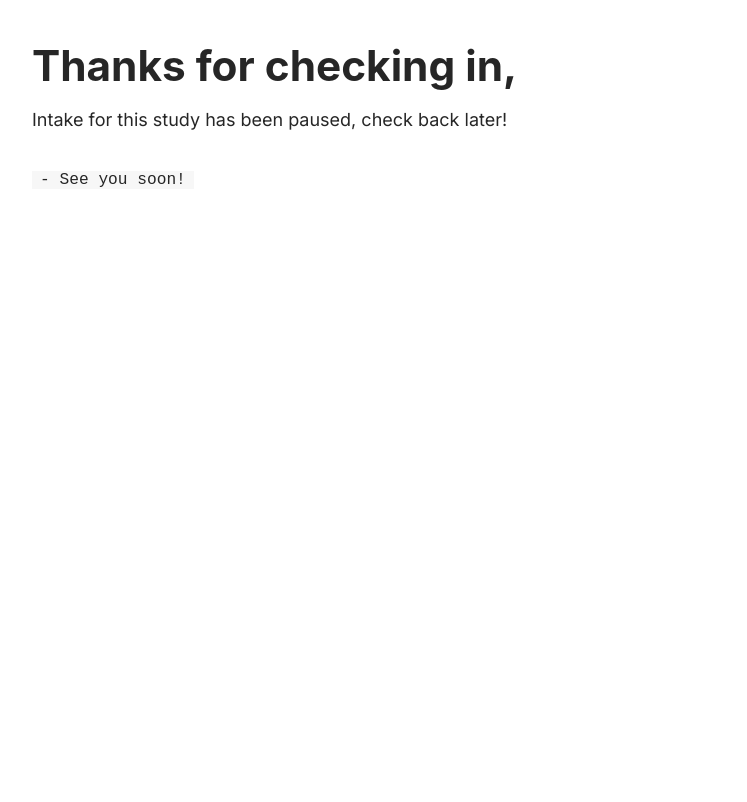
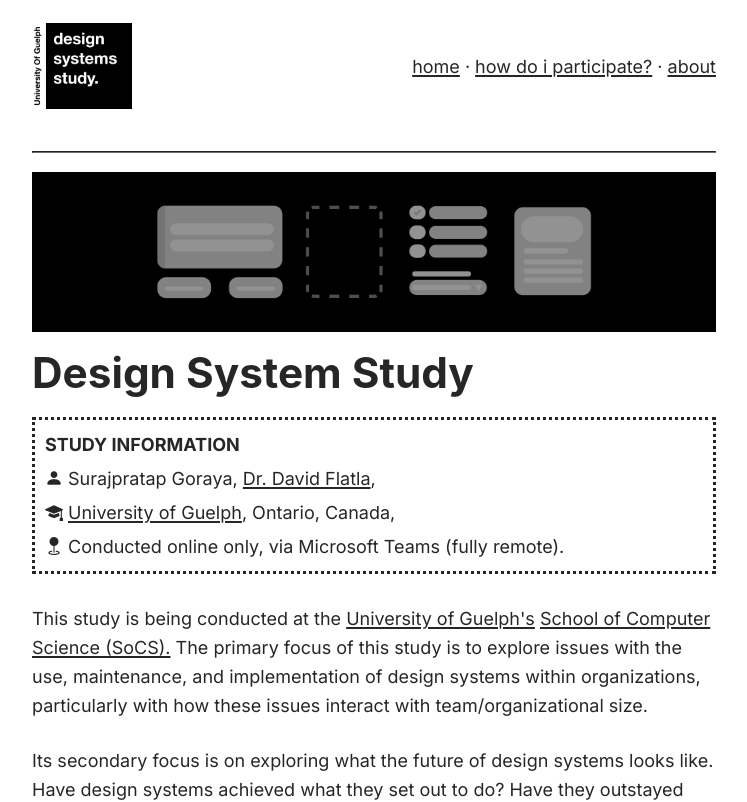
Before and after one commit to surajgoraya/designsystemstudy.ca, a SvelteKit app: page / in a window 1280 px wide. Shown: the top 802 px of the page, without its empty margins (266-1013 px from the left). Built offline with nearby package versions, Linux system fonts and the light colour scheme.

Commit message:
Revert "feat: temp pause on study"
This reverts commit 27148967f47226ea1b8f5554e977fe8351b0b340.

```diff
--- a/src/routes/+error.svelte
+++ /dev/null
@@ -1 +0,0 @@
-s
--- a/src/routes/+layout.svelte
+++ b/src/routes/+layout.svelte
@@ -7,12 +7,7 @@
   import SkipToMain from '$lib/components/SkipToMain.svelte';
 </script>
 
-<!-- <SkipToMain /> -->
-<h1>Thanks for checking in,</h1>
-Intake for this study has been paused, check back later!
-<br/>
-<br/>
-<code>&dash; See you soon!</code>
-<!-- <Nav />
+<SkipToMain />
+<Nav />
 <slot />
-<Footer /> -->
+<Footer />
```
Also changed, not shown: src/routes/+page.server.js (deleted, +0 -13 lines).
